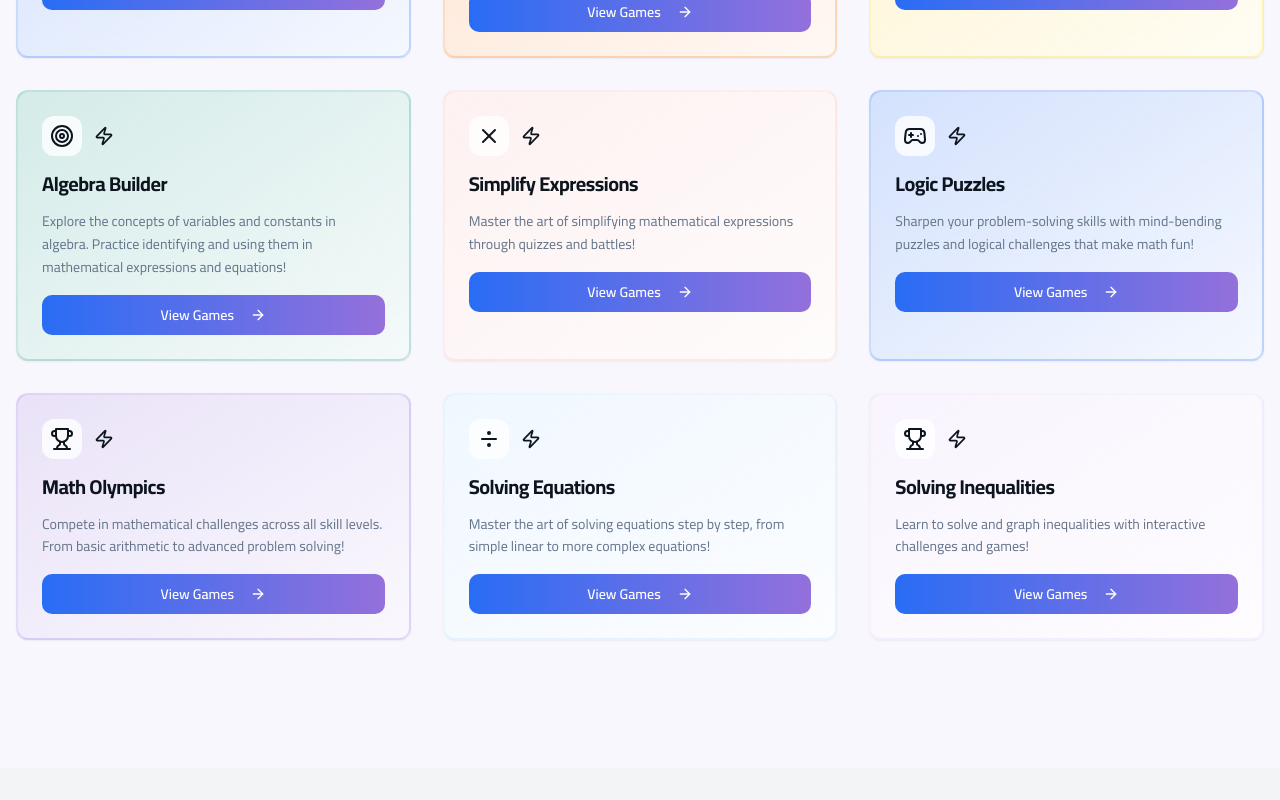
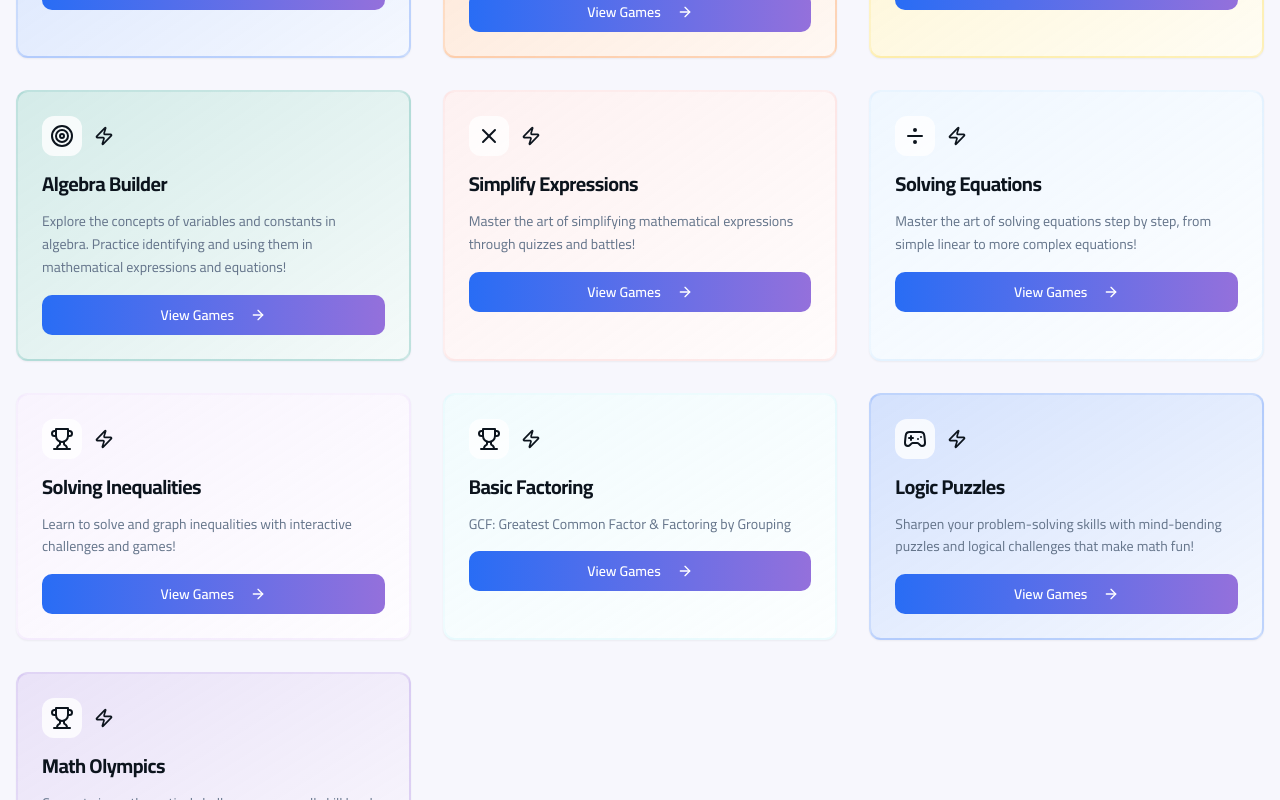
Before and after one commit to sanwaralkmali/math-skill-portal, a React (Vite) app: page / in a window 1280 px wide. Shown: the part 860-1660 px from the top of the page. Built offline with nearby package versions, Linux system fonts and the light colour scheme.

Commit message:
Adding new skill { Factoring }

```diff
--- a/src/pages/Index.tsx
+++ b/src/pages/Index.tsx
@@ -54,6 +54,30 @@ const mathSkills = [
   },
 
   {
+    title: "Solving Equations",
+    description:
+      "Master the art of solving equations step by step, from simple linear to more complex equations!",
+    skillName: "solving-equations",
+    color: "blue" as const,
+    icon: <Divide className="h-6 w-6" />,
+  },
+  {
+    title: "Solving Inequalities",
+    description:
+      "Learn to solve and graph inequalities with interactive challenges and games!",
+    skillName: "solving-inequalities",
+    color: "purple" as const,
+    icon: <Trophy className="h-6 w-6" />,
+  },
+  {
+    title: "Basic Factoring",
+    description: "GCF: Greatest Common Factor & Factoring by Grouping",
+    skillName: "factoring-basic",
+    color: "cyan" as const,
+    icon: <Trophy className="h-6 w-6" />,
+  },
+
+  {
     title: "Logic Puzzles",
     description:
       "Sharpen your problem-solving skills with mind-bending puzzles and logical challenges that make math fun!",
@@ -67,22 +91,6 @@ const mathSkills = [
       "Compete in mathematical challenges across all skill levels. From basic arithmetic to advanced problem solving!",
     skillName: "math-olympics",
     color: "secondary" as const,
-    icon: <Trophy className="h-6 w-6" />,
-  },
-  {
-    title: "Solving Equations",
-    description:
-      "Master the art of solving equations step by step, from simple linear to more complex equations!",
-    skillName: "solving-equations",
-    color: "blue" as const,
-    icon: <Divide className="h-6 w-6" />,
-  },
-  {
-    title: "Solving Inequalities",
-    description:
-      "Learn to solve and graph inequalities with interactive challenges and games!",
-    skillName: "solving-inequalities",
-    color: "purple" as const,
     icon: <Trophy className="h-6 w-6" />,
   },
 ];
```
Also changed, not shown: public/data/factoring-basic.json (added, +35 -0 lines).
